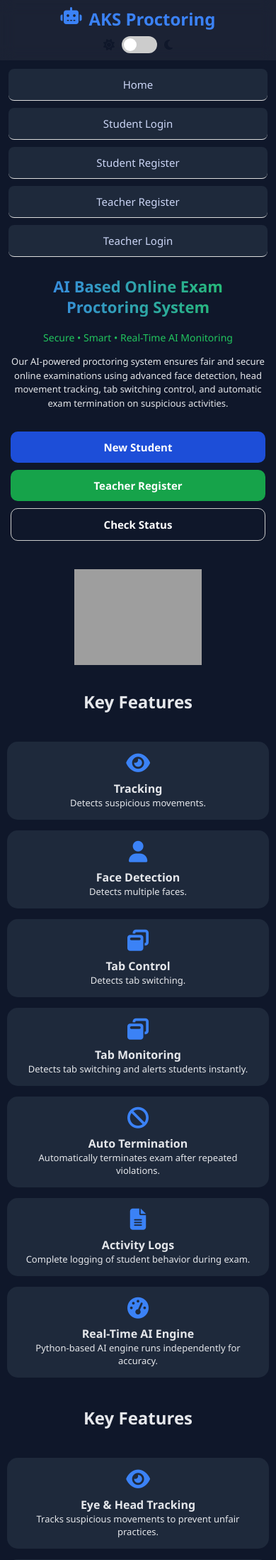
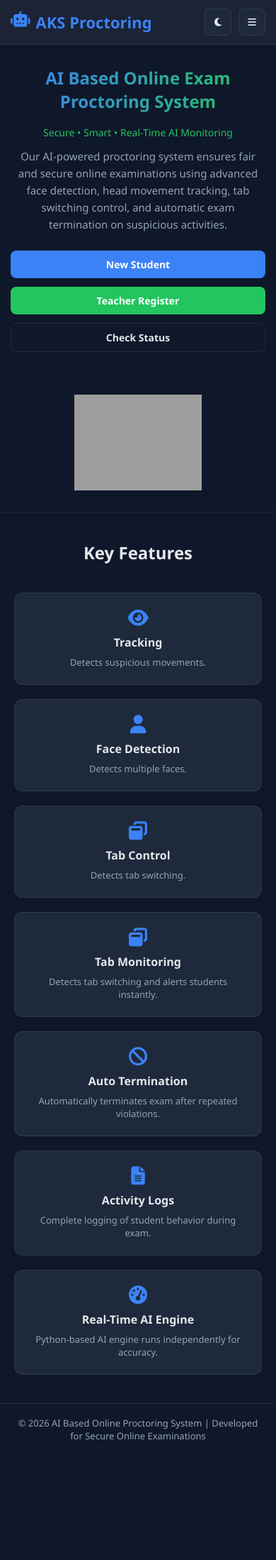
Before and after one commit to Atharva667/AI-Proctoring-System, a Flask app: page / in a window 390 px wide. Shown: the top 2198 px of the page at 71% size. After the commit the page ends 2029 px from the top, so only its background shows below. Run offline with Flask 3, Linux system fonts and the light colour scheme; grey boxes are pictures that could not be loaded.

Commit message:
All Fixed

```diff
--- a/backend/static/css/home.css
+++ b/backend/static/css/home.css
@@ -1,3 +1,33 @@
+/* ================= THEME VARIABLES ================= */
+:root {
+    --bg-main: #0f172a;
+    --bg-card: #1e293b;
+    --bg-navbar: rgba(255, 255, 255, 0.05);
+
+    --text-main: #e5e7eb;
+    --text-secondary: #94a3b8;
+
+    --primary: #3b82f6;
+    --accent: #22c55e;
+
+    --border: rgba(255,255,255,0.08);
+}
+
+/* LIGHT MODE */
+.light-mode {
+    --bg-main: #f8fafc;
+    --bg-card: #ffffff;
+    --bg-navbar: #ffffff;
+
+    --text-main: #0f172a;
+    --text-secondary: #475569;
+
+    --primary: #2563eb;
+    --accent: #16a34a;
+
+    --border: #e2e8f0;
+}
+
 /* ================= GLOBAL ================= */
 * {
     margin: 0;
@@ -7,8 +37,9 @@
 }
 
 body {
-    background: #0f172a;
-    color: #e5e7eb;
+    background: var(--bg-main);
+    color: var(--text-main);
+    transition: 0.3s;
 }
 
 /* ================= NAVBAR ================= */
@@ -16,15 +47,22 @@ body {
     display: flex;
     justify-content: space-between;
     align-items: center;
-    padding: 18px 80px;
-    backdrop-filter: blur(10px);
-    background: rgba(255, 255, 255, 0.05);
+    padding: 16px 60px;
+
+    background: var(--bg-navbar);
+    border-bottom: 1px solid var(--border);
 }
 
 .logo {
-    font-size: 24px;
-    font-weight: bold;
-    color: #3b82f6;
+    font-size: 22px;
+    font-weight: 600;
+    color: var(--primary);
+    display: flex;
+    gap: 8px;
+}
+
+/* RIGHT SIDE */
+.nav-right {
     display: flex;
     gap: 10px;
 }
@@ -38,8 +76,9 @@ body {
 }
 
 .menu a {
-    color: #cbd5f5;
+    color: var(--text-secondary);
     text-decoration: none;
+    font-size: 15px;
     position: relative;
 }
 
@@ -48,9 +87,9 @@ body {
     position: absolute;
     width: 0%;
     height: 2px;
-    bottom: -5px;
+    bottom: -4px;
     left: 0;
-    background: #3b82f6;
+    background: var(--primary);
     transition: 0.3s;
 }
 
@@ -63,135 +102,196 @@ body {
     display: flex;
     justify-content: space-between;
     align-items: center;
-    padding: 100px 80px;
-    gap: 40px;
+
+    padding: 80px 60px;
+    gap: 60px;
 }
 
 .hero-text {
-    max-width: 55%;
+    max-width: 520px;
 }
 
 .hero-text h1 {
-    font-size: 48px;
-    margin-bottom: 20px;
+    font-size: 42px;
+    margin-bottom: 18px;
 
-    background: linear-gradient(90deg, #3b82f6, #22c55e);
+    background: linear-gradient(90deg, var(--primary), var(--accent));
+    background-clip: text;
+    -webkit-background-clip: text;
 
-    background-clip: text;              /* Standard */
-    -webkit-background-clip: text;      /* Chrome/Safari */
-
-    color: transparent;                 /* Important */
+    color: transparent;
     -webkit-text-fill-color: transparent;
 }
+
 .tagline {
-    color: #22c55e;
-    margin-bottom: 15px;
+    color: var(--accent);
+    margin-bottom: 12px;
+    font-size: 14px;
 }
 
 .description {
     line-height: 1.6;
-    margin-bottom: 30px;
+    margin-bottom: 25px;
+    color: var(--text-secondary);
+    font-size: 15px;
 }
 
 /* ================= BUTTONS ================= */
 .hero-buttons {
     display: flex;
-    gap: 15px;
+    gap: 12px;
 }
 
 .btn {
-    padding: 12px 24px;
+    padding: 10px 22px;
     border-radius: 8px;
     text-decoration: none;
     font-weight: 600;
-    transition: 0.3s;
+    font-size: 14px;
+    transition: 0.25s;
 }
 
 .btn-primary {
-    background: #16a34a;
+    background: var(--accent);
     color: white;
 }
 
 .btn-secondary {
-    background: #1d4ed8;
+    background: var(--primary);
     color: white;
 }
 
 .btn-outline {
-    border: 1px solid #ccc;
-    color: white;
+    border: 1px solid var(--border);
+    color: var(--text-main);
+    background: transparent;
 }
 
 .btn:hover {
-    transform: translateY(-3px);
-    box-shadow: 0 8px 20px rgba(0, 0, 0, 0.3);
+    transform: translateY(-2px);
 }
 
 /* ================= IMAGE ================= */
 .hero img {
-    width: 320px;
+    width: 300px;
 }
 
 /* ================= FEATURES ================= */
 .features {
-    padding: 70px 80px;
+    padding: 60px;
+    border-top: 1px solid var(--border);
 }
 
 .features h2 {
     text-align: center;
     margin-bottom: 40px;
+    font-size: 24px;
 }
 
 .feature-grid {
     display: grid;
-    grid-template-columns: repeat(auto-fit, minmax(250px, 1fr));
-    gap: 25px;
+    grid-template-columns: repeat(auto-fit, minmax(220px, 1fr));
+    gap: 20px;
 }
 
 .feature-card {
-    background: #1e293b;
-    padding: 25px;
-    border-radius: 15px;
+    background: var(--bg-card);
+    padding: 22px;
+    border-radius: 12px;
     text-align: center;
-    transition: 0.3s;
+
+    border: 1px solid var(--border);
+    box-shadow: 0 2px 8px rgba(0,0,0,0.08);
+
+    transition: 0.25s;
 }
 
 .feature-card:hover {
-    transform: translateY(-8px);
+    transform: translateY(-5px);
 }
 
 .feature-card i {
-    font-size: 30px;
-    color: #3b82f6;
+    font-size: 26px;
+    color: var(--primary);
     margin-bottom: 10px;
+}
+
+.feature-card h3 {
+    margin-bottom: 8px;
+    font-size: 16px;
+}
+
+.feature-card p {
+    font-size: 13px;
+    color: var(--text-secondary);
 }
 
 /* ================= FOOTER ================= */
 .footer {
     text-align: center;
-    padding: 20px;
-    opacity: 0.7;
+    padding: 18px;
+    font-size: 13px;
+    color: var(--text-secondary);
+    border-top: 1px solid var(--border);
+}
+
+/* ================= THEME BUTTON ================= */
+.theme-btn {
+    width: 38px;
+    height: 38px;
+    border-radius: 8px;
+    border: 1px solid var(--border);
+    background: var(--bg-card);
+    color: var(--text-main);
+    cursor: pointer;
+}
+
+/* ================= HAMBURGER ================= */
+.hamburger {
+    display: none;
+    width: 38px;
+    height: 38px;
+    border-radius: 8px;
+    border: 1px solid var(--border);
+    background: var(--bg-card);
+    color: var(--text-main);
+    cursor: pointer;
+}
+
+/* ================= MOBILE MENU ================= */
+.mobile-menu {
+    display: none;
+    flex-direction: column;
+    background: var(--bg-card);
+    padding: 10px;
+    border-top: 1px solid var(--border);
+}
+
+.mobile-menu a {
+    padding: 10px;
+    border-radius: 6px;
+    text-align: center;
+    color: var(--text-main);
+    text-decoration: none;
+}
+
+.mobile-menu.active {
+    display: flex;
 }
 
 /* ================= MOBILE ================= */
-@media(max-width:768px) {
+@media(max-width:768px){
 
     .navbar {
-        padding: 12px;
-        flex-direction: column;
-        gap: 10px;
+        padding: 12px 15px;
     }
 
     .menu {
-        flex-direction: column;
-        gap: 10px;
+        display: none;
     }
 
-    .menu a {
-        background: #1e293b;
-        padding: 10px;
-        border-radius: 8px;
-        text-align: center;
+    .hamburger {
+        display: block;
     }
 
     .hero {
@@ -205,210 +305,19 @@ body {
     }
 
     .hero-text h1 {
-        font-size: 26px;
+        font-size: 24px;
     }
 
     .hero-buttons {
         flex-direction: column;
+        width: 100%;
     }
 
     .hero img {
         width: 180px;
     }
-}
 
-
-/* ================= THEME TOGGLE ================= */
-
-.theme-toggle {
-
-    display: flex;
-
-    align-items: center;
-
-    gap: 10px;
-
-    color: var(--text-main);
-
-}
-
-.switch {
-
-    position: relative;
-
-    display: inline-block;
-
-    width: 50px;
-
-    height: 24px;
-
-}
-
-.switch input {
-    display: none;
-}
-
-.slider {
-
-    position: absolute;
-
-    cursor: pointer;
-
-    top: 0;
-
-    left: 0;
-
-    right: 0;
-
-    bottom: 0;
-
-    background: #ccc;
-
-    transition: .4s;
-
-    border-radius: 30px;
-
-}
-
-.slider:before {
-
-    position: absolute;
-
-    content: "";
-
-    height: 18px;
-
-    width: 18px;
-
-    left: 3px;
-
-    bottom: 3px;
-
-    background: white;
-
-    transition: .4s;
-
-    border-radius: 50%;
-
-}
-
-input:checked+.slider {
-
-    background: var(--primary);
-
-}
-
-input:checked+.slider:before {
-
-    transform: translateX(26px);
-
-}
-
-/* ================= MOBILE UI IMPROVEMENTS ================= */
-@media (max-width: 768px) {
-
-    /* Body padding */
-    body {
-        padding: 0;
-        margin: 0;
-    }
-
-    /* NAVBAR */
-    .navbar {
-        flex-direction: column;
-        align-items: center;
-        padding: 10px;
-        gap: 8px;
-        text-align: center;
-    }
-
-    .logo span {
-        font-size: 18px;
-    }
-
-    /* MENU */
-    .menu {
-        display: flex;
-        flex-direction: column;
-        width: 100%;
-    }
-
-    .menu a {
-        padding: 12px;
-        font-size: 15px;
-        border-bottom: 1px solid #ddd;
-    }
-
-    /* HERO SECTION */
-    .hero {
-        flex-direction: column;
-        padding: 15px;
-        text-align: center;
-    }
-
-    .hero-text h1 {
-        font-size: 22px;
-        line-height: 1.3;
-    }
-
-    .tagline {
-        font-size: 14px;
-    }
-
-    .description {
-        font-size: 13px;
-        line-height: 1.5;
-    }
-
-    /* BUTTONS */
-    .hero-buttons {
-        display: flex;
-        flex-direction: column;
-        gap: 10px;
-        margin-top: 15px;
-    }
-
-    .hero-buttons a {
-        width: 100%;
-        padding: 12px;
-        font-size: 15px;
-        border-radius: 10px;
-    }
-
-    /* HERO IMAGE */
-    .hero-image img {
-        width: 70%;
-        margin-top: 15px;
-    }
-
-    /* FEATURES */
     .features {
-        padding: 20px 10px;
-    }
-
-    .feature-grid {
-        display: grid;
-        grid-template-columns: 1fr;
-        gap: 15px;
-    }
-
-    .feature-card {
-        padding: 15px;
-        text-align: center;
-    }
-
-    .feature-card h3 {
-        font-size: 16px;
-    }
-
-    .feature-card p {
-        font-size: 13px;
-    }
-
-    /* FOOTER */
-    .footer {
-        font-size: 12px;
-        text-align: center;
-        padding: 10px;
+        padding: 40px 20px;
     }
 }
--- a/backend/templates/home.html
+++ b/backend/templates/home.html
@@ -20,27 +20,41 @@
 <body>
 
 <header class="navbar">
-    <div class="logo">
-        <i class="fa-solid fa-robot"></i> AKS Proctoring
+
+    <div class="nav-left">
+        <div class="logo">
+            <i class="fa-solid fa-robot"></i> AKS Proctoring
+        </div>
     </div>
 
-      <!-- THEME TOGGLE -->
+    <div class="nav-right">
 
-        <div class="theme-toggle">
+        <!-- THEME BUTTON -->
+        <button id="themeBtn" class="theme-btn">
+            <i class="fa-solid fa-moon"></i>
+        </button>
 
-            <i class="fa-solid fa-sun"></i>
+        <!-- HAMBURGER -->
+        <button class="hamburger" id="menuBtn">
+            <i class="fa-solid fa-bars"></i>
+        </button>
 
-            <label class="switch">
-                <input type="checkbox" id="themeSwitch">
-                <span class="slider"></span>
-            </label>
+    </div>
 
-            <i class="fa-solid fa-moon"></i>
-
-        </div>
 </header>
 
-<nav class="menu">
+<!-- MOBILE MENU -->
+<nav class="mobile-menu" id="mobileMenu">
+    <a href="/">Home</a>
+    <a href="/login">Student Login</a>
+    <a href="/register">Student Register</a>
+    <a href="/teacher_register">Teacher Register</a>
+    <a href="/teacher_login">Teacher Login</a>
+    <a href="/teacher_status">Application Status</a>
+</nav>
+
+<!-- DESKTOP MENU -->
+<nav class="menu desktop-menu">
     <a href="/">Home</a>
     <a href="/login">Student Login</a>
     <a href="/register">Student Register</a>
@@ -123,63 +137,6 @@
     </div>
 </section>
 
-
-
-    <!-- ================= FEATURES ================= -->
-
-    <section class="features">
-
-        <h2>Key Features</h2>
-
-        <div class="feature-grid">
-
-            <div class="feature-card">
-                <i class="fa-solid fa-eye"></i>
-                <h3>Eye & Head Tracking</h3>
-                <p>Tracks suspicious movements to prevent unfair practices.</p>
-            </div>
-
-
-            <div class="feature-card">
-                <i class="fa-solid fa-user"></i>
-                <h3>Face Detection</h3>
-                <p>Detects no face, multiple faces, and excessive head movements in real time.</p>
-            </div>
-
-
-            <div class="feature-card">
-                <i class="fa-solid fa-window-restore"></i>
-                <h3>Tab Monitoring</h3>
-                <p>Detects tab switching and alerts students instantly.</p>
-            </div>
-
-
-            <div class="feature-card">
-                <i class="fa-solid fa-ban"></i>
-                <h3>Auto Termination</h3>
-                <p>Automatically terminates exam after repeated violations.</p>
-            </div>
-
-
-            <div class="feature-card">
-                <i class="fa-solid fa-file-lines"></i>
-                <h3>Activity Logs</h3>
-                <p>Complete logging of student behavior during exam.</p>
-            </div>
-
-
-            <div class="feature-card">
-                <i class="fa-solid fa-gauge-high"></i>
-                <h3>Real-Time AI Engine</h3>
-                <p>Python-based AI engine runs independently for accuracy.</p>
-            </div>
-
-        </div>
-
-    </section>
-
-
-
     <!-- ================= FOOTER ================= -->
 
     <footer class="footer">
@@ -192,22 +149,37 @@
     </footer>
 
 
-    <script>
+<script>
+const themeBtn = document.getElementById("themeBtn");
+const body = document.body;
+const icon = themeBtn.querySelector("i");
 
-        const switchBtn = document.getElementById("themeSwitch")
+// THEME
+if (localStorage.getItem("theme") === "light") {
+    body.classList.add("light-mode");
+    icon.classList.replace("fa-moon", "fa-sun");
+}
 
-        switchBtn.addEventListener("change", function () {
+themeBtn.addEventListener("click", () => {
+    body.classList.toggle("light-mode");
 
-            if (this.checked) {
-                setTheme("dark")
-            } else {
-                setTheme("light")
-            }
+    if (body.classList.contains("light-mode")) {
+        icon.classList.replace("fa-moon", "fa-sun");
+        localStorage.setItem("theme", "light");
+    } else {
+        icon.classList.replace("fa-sun", "fa-moon");
+        localStorage.setItem("theme", "dark");
+    }
+});
 
-        })
+// HAMBURGER MENU
+const menuBtn = document.getElementById("menuBtn");
+const mobileMenu = document.getElementById("mobileMenu");
 
-    </script>
-
+menuBtn.addEventListener("click", () => {
+    mobileMenu.classList.toggle("active");
+});
+</script>
 
 </body>
 
```
Also changed, not shown: backend/templates/exam.html (+47 -12 lines).
